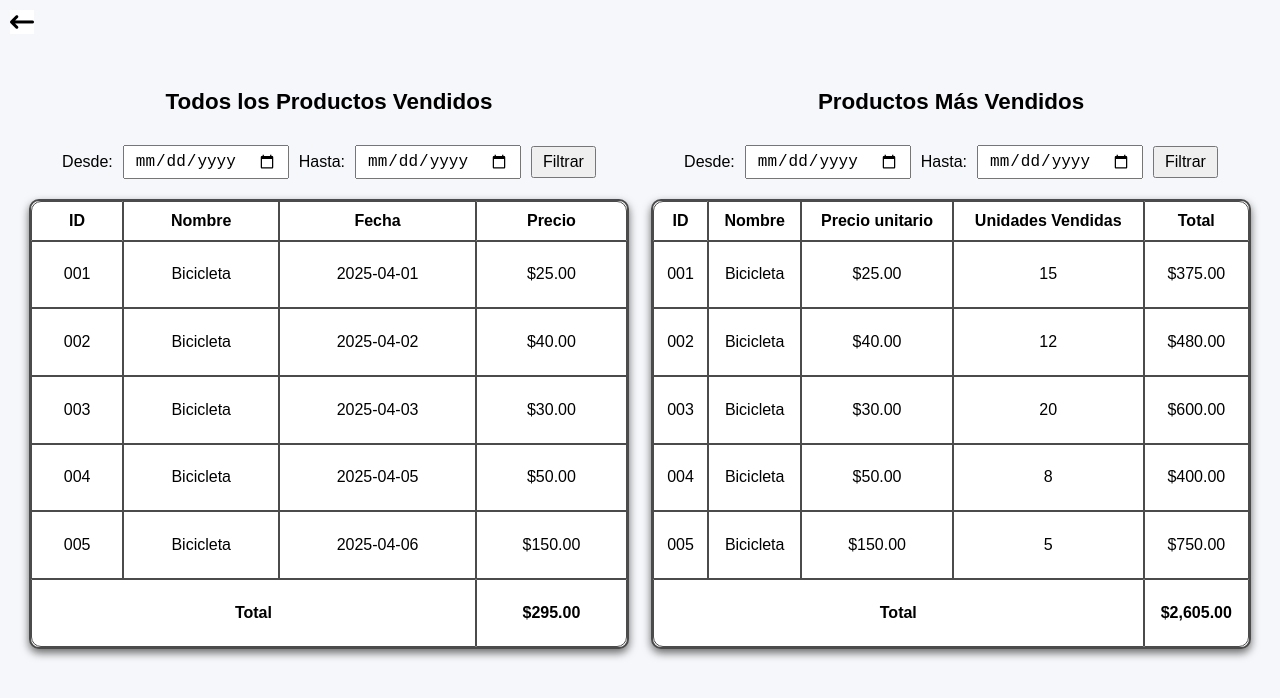
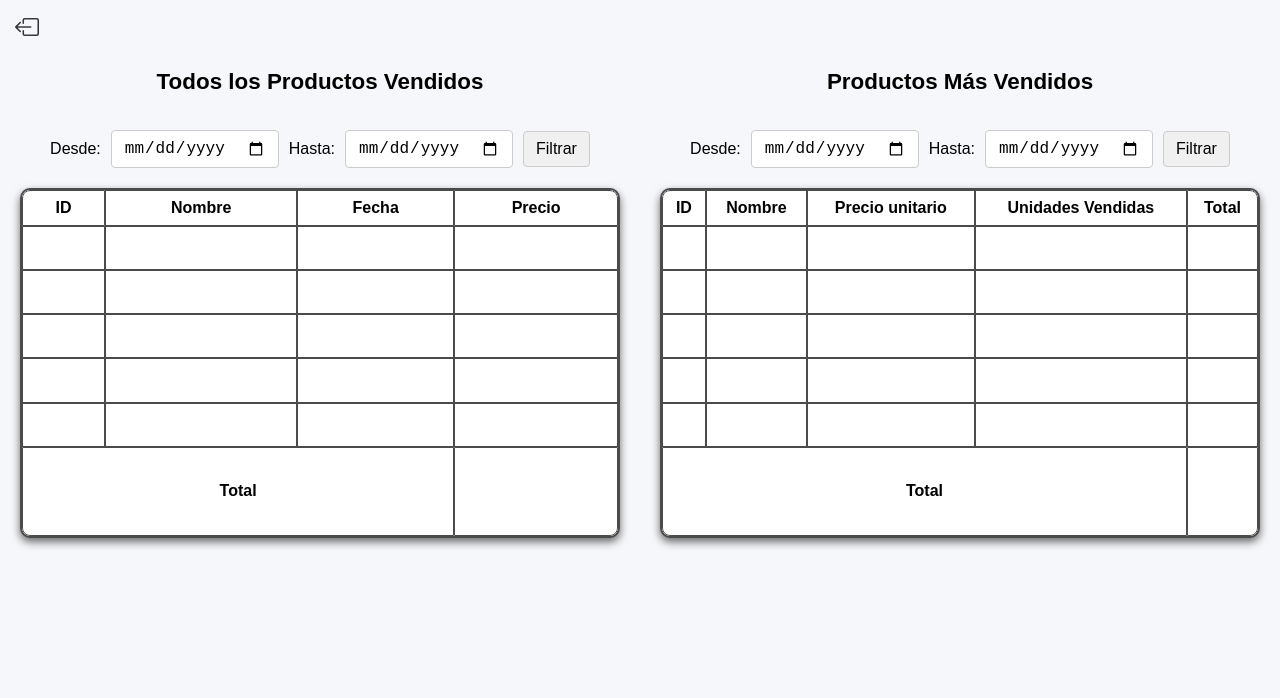
Before and after one commit to pacheco333/BykeStore_project, a website: page html/estadisticas.html in a window 1280 px wide. Drawn offline with nearby package versions, Linux system fonts and the light colour scheme; no server answers; a web font is replaced by a local one.

Commit message:
Cambios y modificaciones pequeñas

```diff
--- a/html/estadisticas.html
+++ b/html/estadisticas.html
@@ -13,7 +13,9 @@
 </head>
 
 <body>
-    <a href="administrarProductos.html" class="arrow"><img src="/img/flecha-correcta.png" alt=""></a>
+    <div class="volver-container">
+        <a href="administrarProductos.html"><i class="bi bi-box-arrow-left"></i></a>
+      </div>
     <div class="tablas">
         <div class="todo">
             <h2 class="ventas-title">Todos los Productos Vendidos</h2>
@@ -38,38 +40,38 @@
                 </thead>
                 <tbody>
                     <tr>
-                        <td>001</td>
-                        <td>Bicicleta</td>
-                        <td>2025-04-01</td>
-                        <td>$25.00</td>
+                        <td></td>
+                        <td></td>
+                        <td></td>
+                        <td></td>
                     </tr>
                     <tr>
-                        <td>002</td>
-                        <td>Bicicleta</td>
-                        <td>2025-04-02</td>
-                        <td>$40.00</td>
+                        <td></td>
+                        <td></td>
+                        <td></td>
+                        <td></td>
                     </tr>
                     <tr>
-                        <td>003</td>
-                        <td>Bicicleta</td>
-                        <td>2025-04-03</td>
-                        <td>$30.00</td>
+                        <td></td>
+                        <td></td>
+                        <td></td>
+                        <td></td>
                     </tr>
                     <tr>
-                        <td>004</td>
-                        <td>Bicicleta </td>
-                        <td>2025-04-05</td>
-                        <td>$50.00</td>
+                        <td></td>
+                        <td></td>
+                        <td></td>
+                        <td></td>
                     </tr>
                     <tr>
-                        <td>005</td>
-                        <td>Bicicleta</td>
-                        <td>2025-04-06</td>
-                        <td>$150.00</td>
+                        <td></td>
+                        <td></td>
+                        <td></td>
+                        <td></td>
                     </tr>
                     <tr>
                         <td colspan="3"><strong>Total</strong></td>
-                        <td><strong>$295.00</strong></td>
+                        <td><strong></strong></td>
                     </tr>
                 </tbody>
             </table>
@@ -98,43 +100,43 @@
             </thead>
             <tbody>
                 <tr>
-                    <td>001</td>
-                    <td>Bicicleta</td>
-                    <td>$25.00</td>
-                    <td>15</td>
-                    <td>$375.00</td>
+                    <td></td>
+                    <td></td>
+                    <td></td>
+                    <td></td>
+                    <td></td>
                 </tr>
                 <tr>
-                    <td>002</td>
-                    <td>Bicicleta</td>
-                    <td>$40.00</td>
-                    <td>12</td>
-                    <td>$480.00</td>
+                    <td></td>
+                    <td></td>
+                    <td></td>
+                    <td></td>
+                    <td></td>
                 </tr>
                 <tr>
-                    <td>003</td>
-                    <td>Bicicleta</td>
-                    <td>$30.00</td>
-                    <td>20</td>
-                    <td>$600.00</td>
+                    <td></td>
+                    <td></td>
+                    <td></td>
+                    <td></td>
+                    <td></td>
                 </tr>
                 <tr>
-                    <td>004</td>
-                    <td>Bicicleta</td>
-                    <td>$50.00</td>
-                    <td>8</td>
-                    <td>$400.00</td>
+                    <td></td>
+                    <td></td>
+                    <td></td>
+                    <td></td>
+                    <td></td>
                 </tr>
                 <tr>
-                    <td>005</td>
-                    <td>Bicicleta</td>
-                    <td>$150.00</td>
-                    <td>5</td>
-                    <td>$750.00</td>
+                    <td></td>
+                    <td></td>
+                    <td></td>
+                    <td></td>
+                    <td></td>
                 </tr>
                 <tr>
                     <td colspan="4"><strong>Total</strong></td>
-                    <td><strong>$2,605.00</strong></td>
+                    <td><strong></strong></td>
                 </tr>
             </tbody>
         </table>
--- a/styles/administrador.css
+++ b/styles/administrador.css
@@ -18,6 +18,49 @@ body {
   margin: 2rem;
 }
 
+.header-container {
+  display: flex;
+  gap: 8px; /* espacio entre los botones */
+  justify-content: right
+}
+
+.volver-container {
+  position: absolute;
+  top: 15px;
+  left: 15px;
+  z-index: 999;
+}
+
+.volver-container i {
+  font-size: 24px;
+  cursor: pointer;
+  color: #333;
+  transition: color 0.3s ease, transform 0.2s ease;
+}
+
+.volver-container i:hover {
+  color: #000;
+  transform: scale(1.1);
+}
+
+
+.stats-button {
+  background-color: #4CAF50;
+  color: white;
+  padding: 10px 20px;
+  border: none;
+  border-radius: 5px;
+  cursor: pointer;
+  font-size: 16px;
+  font-weight: bold;
+  text-decoration: none;
+  display: inline-block;
+  transition: background-color 0.3s;
+}
+
+.stats-button:hover {
+  background-color: #45a049;
+}
 .producto-imagen {
   max-width: 100%;
   border-radius: 1rem;
--- a/styles/estadisticas.css
+++ b/styles/estadisticas.css
@@ -1,61 +1,104 @@
-body{
+body {
   background-color: #f5f7fa;
+  margin: 0;
+  padding: 0;
+  box-sizing: border-box;
 }
+
+/* Contenedor principal */
+.container {
+  width: 100%;
+  max-width: 1200px;
+  margin: 0 auto;
+  padding: 0 15px;
+}
+
 .filtro-fechas {
   display: flex;
   justify-content: center;
   align-items: center;
   gap: 10px;
-    margin: 20px;
+  margin: 20px 0;
+  padding: 0 15px;
   font-family: Arial, sans-serif;
+  flex-wrap: wrap; /* Permite que los elementos se ajusten en pantallas pequeñas */
 }
+
 .filtro-fechas input,
 .filtro-fechas button {
-    padding: 5px 10px;
+  padding: 8px 12px;
   font-size: 1rem;
+  border-radius: 4px;
+  border: 1px solid #ccc;
+}
+
+.filtro-fechas button {
+  background-color: #f0f0f0;
+  cursor: pointer;
+  transition: background-color 0.2s;
+}
+
+.filtro-fechas button:hover {
+  background-color: #e0e0e0;
 }
 
 .tablas {
   display: flex;
   justify-content: center;
   gap: 20px;
-    padding: 20px;
-    margin-top: 50px;
+  padding: 20px 10px;
+  margin-top: 30px;
   background-color: #f5f7fa;
   align-items: stretch;
+  flex-wrap: wrap; /* Permite que las tablas se coloquen una debajo de otra en dispositivos pequeños */
 }
 
-  .arrow img {
-    position: fixed;
-    top: 10px; /* Ajusta según sea necesario */
-    left: 10px; /* Ajusta según sea necesario */
+
+.volver-container {
+  position: absolute;
+  top: 15px;
+  left: 15px;
+  z-index: 999;
+}
+
+.volver-container i {
+  font-size: 24px;
   cursor: pointer;
-    z-index: 1000; /* Asegúrate de que la flecha esté encima de otros elementos */
+  color: #333;
+  transition: color 0.3s ease, transform 0.2s ease;
+}
+
+.volver-container i:hover {
+  color: #000;
+  transform: scale(1.1);
 }
 
 /* Aplica mismo tamaño a cada columna */
 .todo, .mas {
   flex: 1;
+  min-width: 300px; /* Establece un ancho mínimo antes de hacer wrap */
   display: flex;
   flex-direction: column;
   align-items: center;
+  margin-bottom: 20px; /* Espacio cuando están apiladas */
 }
 
 /* Títulos */
 .ventas-title {
   font-size: 1.4rem;
-    margin-bottom: 10px;
+  margin-bottom: 15px;
   text-align: center;
   font-family: Arial, sans-serif;
   color: #000;
+  padding: 0 10px;
 }
 
 /* Tablas */
 .ventas-table {
   width: 100%;
   max-width: 600px;
-    height: 100%;
-    min-height: 450px; /* para que ambas tablas tengan la misma altura */
+  height: auto;
+  min-height: 350px;
   border-collapse: separate;
   border-spacing: 0;
   font-family: Arial, sans-serif;
@@ -64,27 +107,84 @@ body{
   border-radius: 10px;
   overflow: hidden;
   box-shadow: 0 4px 8px rgba(0, 0, 0, 0.571);
+  margin-bottom: 20px;
 }
-
 
 /* Celdas */
 .ventas-table th,
 .ventas-table td {
   border: 1px solid rgb(75, 75, 75);
-    padding: 10px;
+  padding: 8px;
   text-align: center;
 }
 
 /* Esquinas redondeadas */
 .ventas-table th:first-child {
-    border-top-left-radius: 10px;
+  border-top-left-radius: 8px;
 }
 .ventas-table th:last-child {
-    border-top-right-radius: 10px;
+  border-top-right-radius: 8px;
 }
 .ventas-table tr:last-child td:first-child {
-    border-bottom-left-radius: 10px;
+  border-bottom-left-radius: 8px;
 }
 .ventas-table tr:last-child td:last-child {
-    border-bottom-right-radius: 10px;
+  border-bottom-right-radius: 8px;
 }
+
+/* Media queries para diferentes tamaños de pantalla */
+@media (max-width: 768px) {
+  .tablas {
+      flex-direction: column;
+      align-items: center;
+  }
+
+  .todo, .mas {
+      width: 100%;
+  }
+
+  .ventas-table {
+      width: 95%;
+      min-height: auto;
+  }
+
+  .ventas-title {
+      font-size: 1.2rem;
+  }
+}
+
+@media (max-width: 480px) {
+  .filtro-fechas {
+      flex-direction: column;
+      width: 100%;
+  }
+
+  .filtro-fechas input,
+  .filtro-fechas button {
+      width: 100%;
+      margin: 5px 0;
+  }
+
+  .ventas-table th,
+  .ventas-table td {
+      padding: 6px 4px;
+      font-size: 0.9rem;
+  }
+
+  .ventas-title {
+      font-size: 1.1rem;
+  }
+
+  .arrow img {
+      width: 25px;
+  }
+}
+
+/* Para pantallas muy pequeñas */
+@media (max-width: 350px) {
+  .ventas-table th,
+  .ventas-table td {
+      padding: 4px 2px;
+      font-size: 0.8rem;
+  }
+}
--- a/styles/style.css
+++ b/styles/style.css
@@ -48,7 +48,7 @@ button {
   padding: 10px 20px;
   font-size: 1rem;
   cursor: pointer;
-  margin-top: 10px;
+  /* margin-top: 10px; */
   border-radius: 25px;
   transition: var(--transition);
 }
@@ -185,6 +185,76 @@ button {
 
 .logo_carrito:hover, .logos_login:hover {
   transform: scale(1.1);
+}
+
+/* Estilo del saludo */
+.nombre-usuario {
+  font-size: 14px;
+  font-weight: 500;
+  /* margin-bottom: 10px; */
+  color: black;
+}
+
+/* Contenedor para los botones */
+.boton-usuario {
+  /* margin: 5px 0; */
+}
+
+/* Botón general */
+.boton-usuario button {
+  padding: 3px 12px;
+  border: none;
+  border-radius: 6px;
+  font-size: 12px;
+  font-weight: bold;
+  cursor: pointer;
+  width: 100%;
+  transition: background-color 0.3s ease, transform 0.2s ease;
+}
+
+/* Botón Panel Admin */
+.btn-admin {
+  background-color: #4CAF50;
+  color: white;
+}
+
+.btn-admin:hover {
+  background-color: #388e3c;
+  transform: scale(1.05);
+}
+
+/* Botón Cerrar Sesión */
+.btn-logout {
+  background-color: #ff4d4d;
+  color: white;
+}
+
+.btn-logout:hover {
+  background-color: #d32f2f;
+  transform: scale(1.05);
+}
+
+/* Ajuste de posición del contenedor del usuario */
+#user-info {
+  display: none;
+  text-align: left;
+  margin-left: 10px;       /* separa del ícono de login */
+  margin-right: 15px;      /* lo empuja lejos del carrito */
+  background-color: rgba(0, 0, 0, 0.1); /* opcional: fondo sutil */
+  padding: 8px;
+  border-radius: 8px;
+  color: white;
+  min-width: 180px;
+  z-index: 1000;
+}
+
+/* Opcional: si querés alinear mejor en desktop */
+@media screen and (min-width: 768px) {
+  #login-container {
+    display: flex;
+    flex-direction: column;
+    align-items: flex-end; /* alinea los elementos al borde derecho */
+  }
 }
 
 /* -------- HERO SECTION -------- */
```
Also changed, not shown: html/administrarProductos.html (+12 -1 lines), html/index.html (+4 -4 lines), javascript/busquedaBicicletas.js (+3 -4 lines), styles/bicicletas.css (+26 -8 lines). Lines whose indentation alone changed are shown as unchanged.
